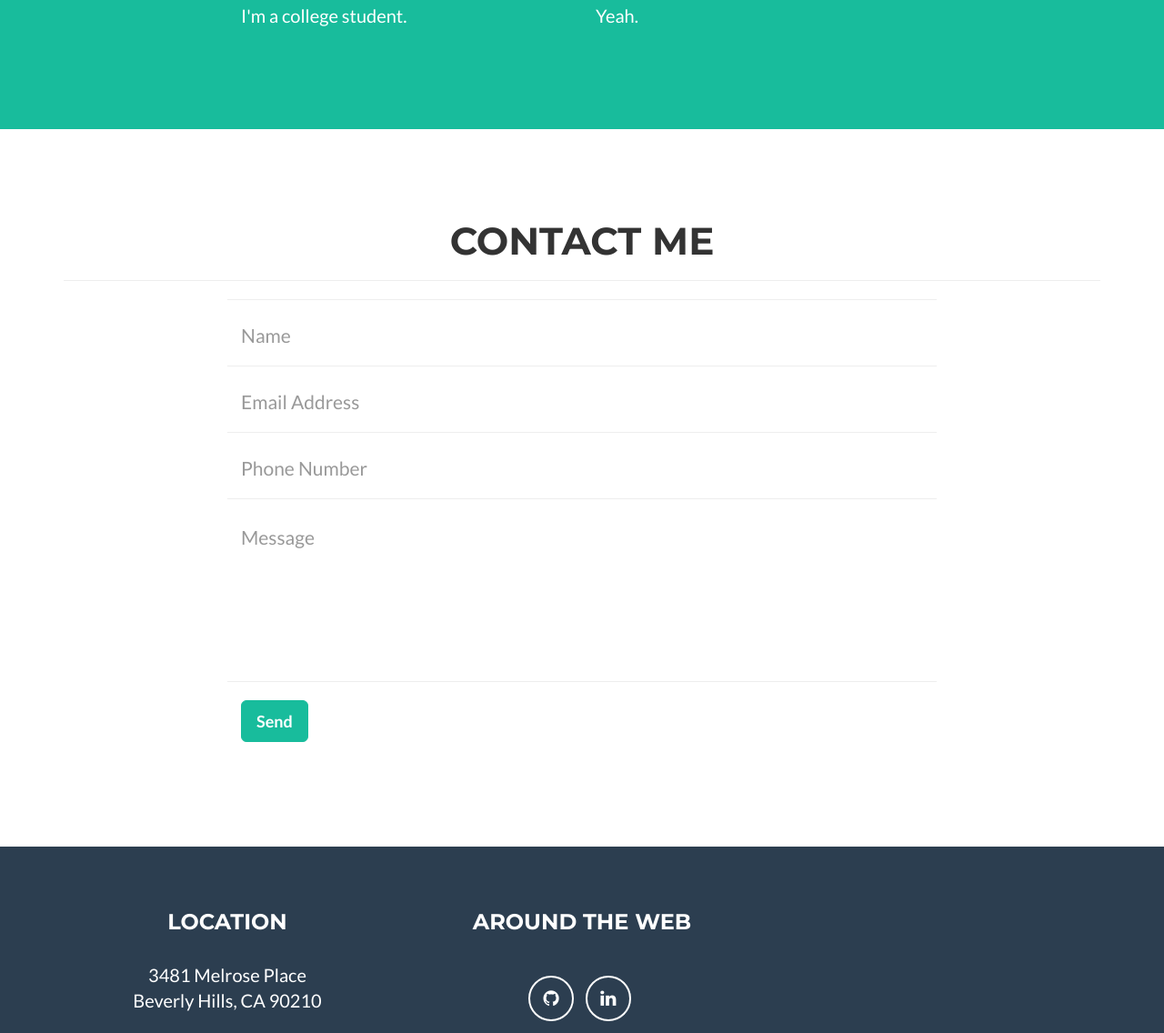
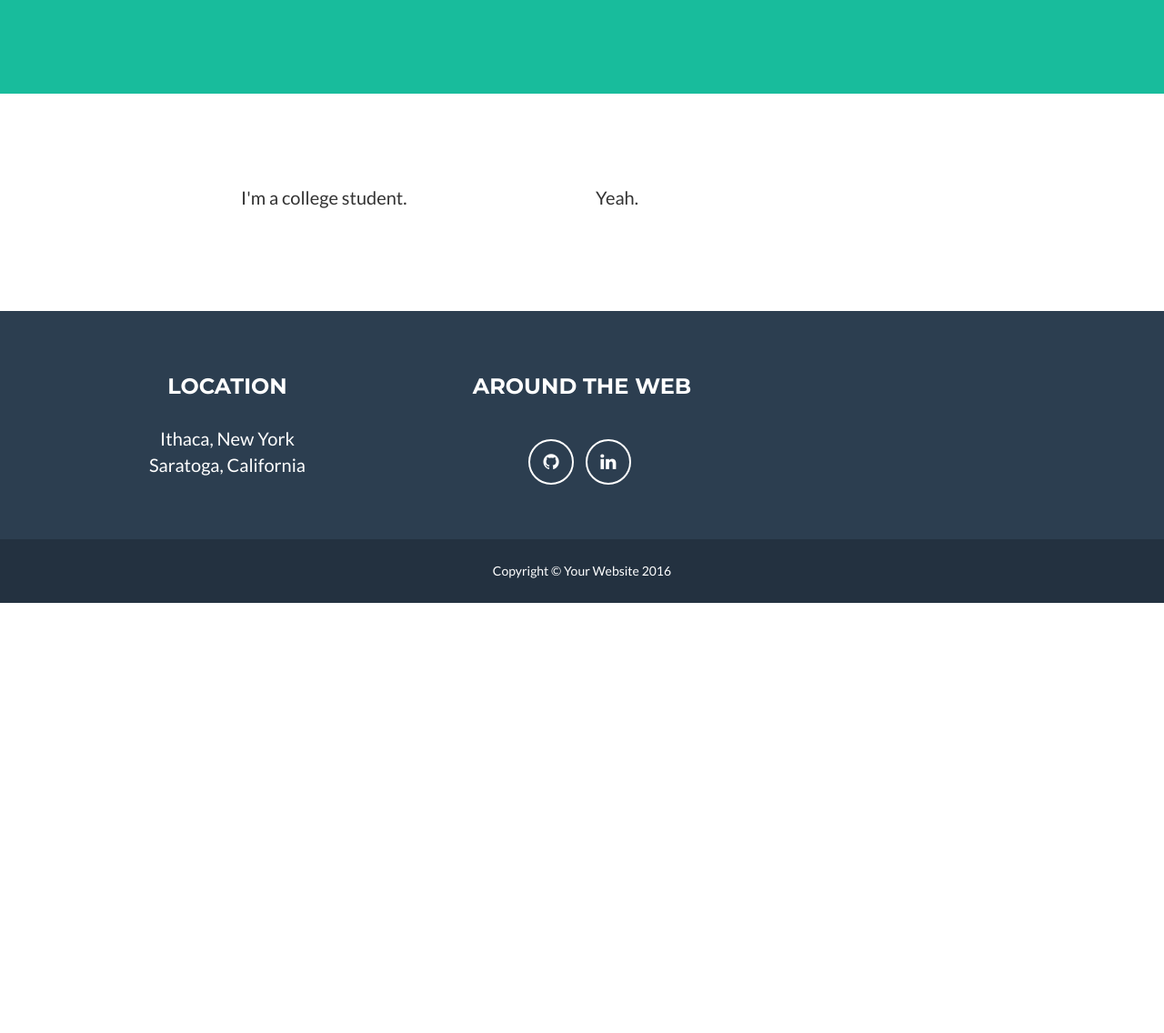
Before and after one commit to at553/mygithubpage, a website: page index.html in a window 1280 px wide. Shown: the part 1821-2957 px from the top of the page at 91% size. After the commit the page ends 2484 px from the top, so only its background shows below. Drawn offline with nearby package versions, Linux system fonts and the light colour scheme.

Commit message:
Update index.html

```diff
--- a/index.html
+++ b/index.html
@@ -136,14 +136,6 @@
                     <hr class="style-five">
                 </div>
             </div>
-            <div class="row">
-                <div class="col-lg-4 col-lg-offset-2">
-                    <p>I'm a college student. </p>
-                </div>
-                <div class="col-lg-4">
-                    <p>Yeah.</p>
-                </div>
-            </div>
         </div>
     </section>
 
@@ -151,52 +143,11 @@
     <section id="contact">
         <div class="container">
             <div class="row">
-                <div class="col-lg-12 text-center">
-                    <h2>Contact Me</h2>
-                    <hr class="style-five">
+                <div class="col-lg-4 col-lg-offset-2">
+                    <p>I'm a college student. </p>
                 </div>
-            </div>
-            <div class="row">
-                <div class="col-lg-8 col-lg-offset-2">
-                    <!-- To configure the contact form email address, go to mail/contact_me.php and update the email address in the PHP file on line 19. -->
-                    <!-- The form should work on most web servers, but if the form is not working you may need to configure your web server differently. -->
-                    <form name="sentMessage" id="contactForm" novalidate>
-                        <div class="row control-group">
-                            <div class="form-group col-xs-12 floating-label-form-group controls">
-                                <label>Name</label>
-                                <input type="text" class="form-control" placeholder="Name" id="name" required data-validation-required-message="Please enter your name.">
-                                <p class="help-block text-danger"></p>
-                            </div>
-                        </div>
-                        <div class="row control-group">
-                            <div class="form-group col-xs-12 floating-label-form-group controls">
-                                <label>Email Address</label>
-                                <input type="email" class="form-control" placeholder="Email Address" id="email" required data-validation-required-message="Please enter your email address.">
-                                <p class="help-block text-danger"></p>
-                            </div>
-                        </div>
-                        <div class="row control-group">
-                            <div class="form-group col-xs-12 floating-label-form-group controls">
-                                <label>Phone Number</label>
-                                <input type="tel" class="form-control" placeholder="Phone Number" id="phone" required data-validation-required-message="Please enter your phone number.">
-                                <p class="help-block text-danger"></p>
-                            </div>
-                        </div>
-                        <div class="row control-group">
-                            <div class="form-group col-xs-12 floating-label-form-group controls">
-                                <label>Message</label>
-                                <textarea rows="5" class="form-control" placeholder="Message" id="message" required data-validation-required-message="Please enter a message."></textarea>
-                                <p class="help-block text-danger"></p>
-                            </div>
-                        </div>
-                        <br>
-                        <div id="success"></div>
-                        <div class="row">
-                            <div class="form-group col-xs-12">
-                                <button type="submit" class="btn btn-success btn-lg">Send</button>
-                            </div>
-                        </div>
-                    </form>
+                <div class="col-lg-4">
+                    <p>Yeah.</p>
                 </div>
             </div>
         </div>
@@ -209,8 +160,8 @@
                 <div class="row">
                     <div class="footer-col col-md-4">
                         <h3>Location</h3>
-                        <p>3481 Melrose Place
-                            <br>Beverly Hills, CA 90210</p>
+                        <p>Ithaca, New York
+                            <br>Saratoga, California</p>
                     </div>
                     <div class="footer-col col-md-4">
                         <h3>Around the Web</h3>
```
